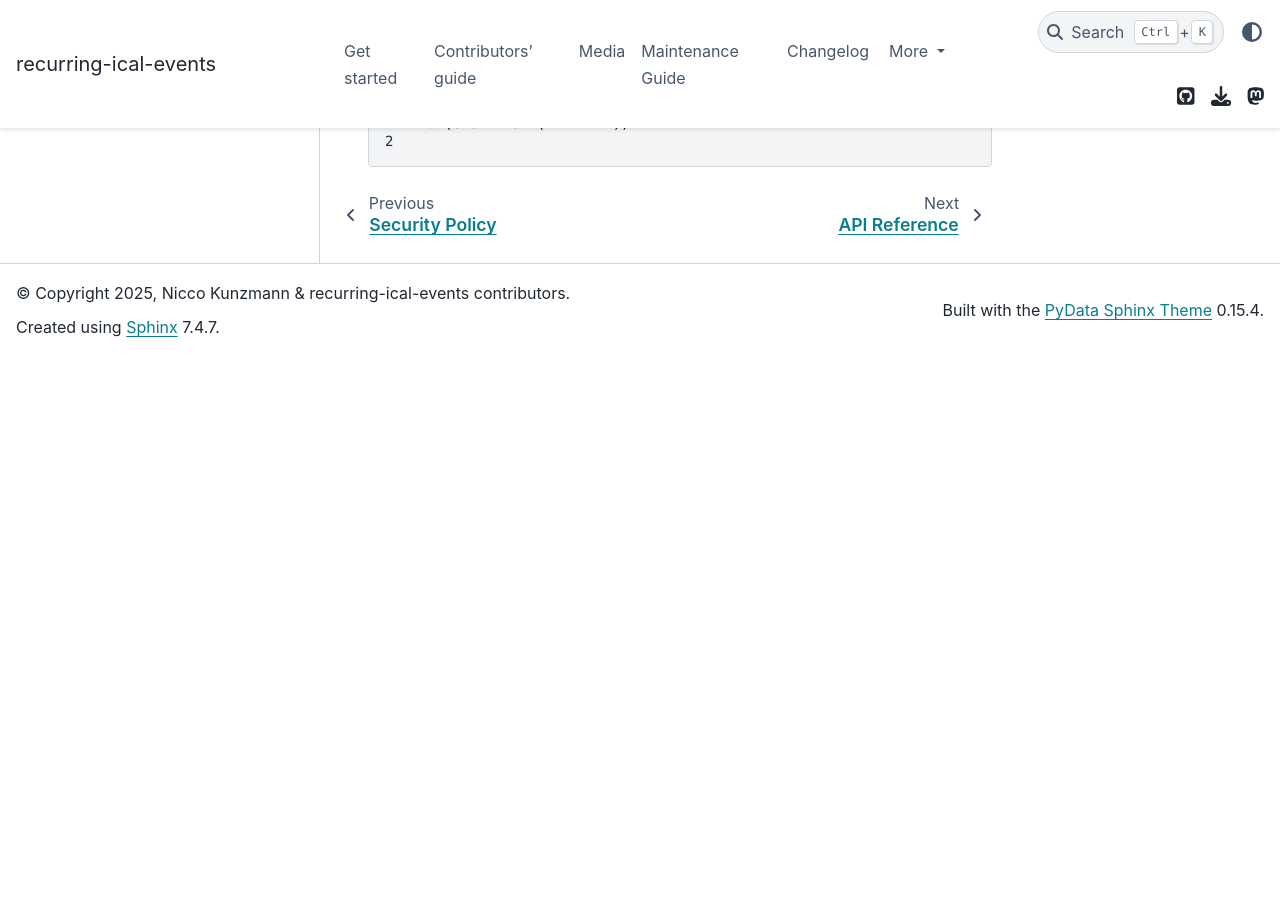
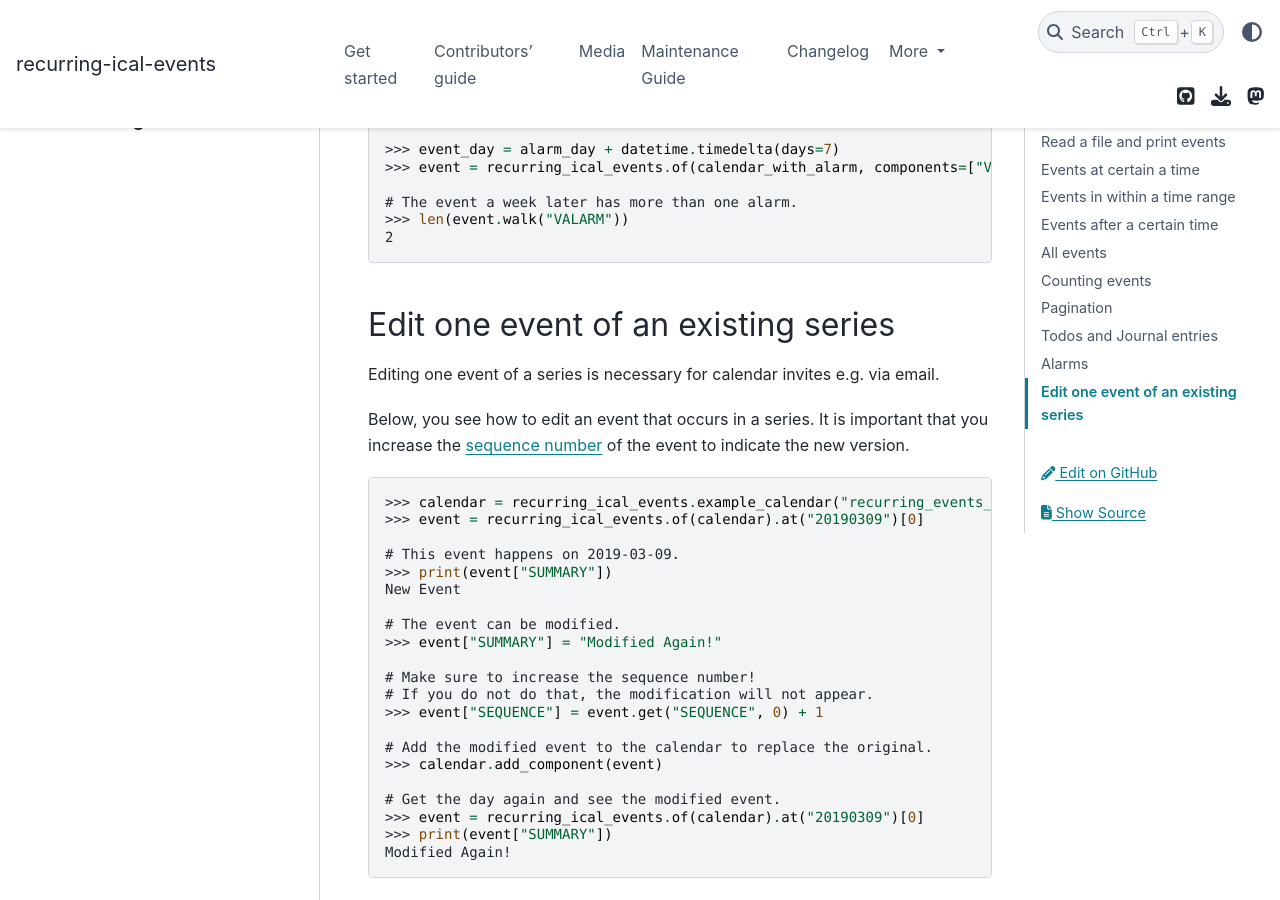
Before and after one commit to niccokunzmann/python-recurring-ical-events, a Sphinx documentation site: the page built from docs/examples/index.rst, in a window 1280 px wide and 900 px high, scrolled down 5899 px. Built offline with Sphinx 7.4.7 and the PyData theme 0.15.4, drawn with Linux system fonts in a browser that asks for light colours; pages that are not in the unit, such as notebooks, are missing from menus; before the commit the page ends 6256 px from its top, so only the background shows below that; some of the changed text lies outside the part shown.

Commit message:
move examples

```diff
--- a/docs/examples/index.rst
+++ b/docs/examples/index.rst
@@ -2,6 +2,12 @@
 Examples
 ========
 
+Additionally to the examples listed here, you can have a look the
+`API documentation`_.
+In the `Media Section`_, you can videos and useful information on social media.
+
+.. _`API documentation`: ../reference/api.html
+.. _`Media Section`: ../community/media.html
 
 Read a file and print events
 ----------------------------
@@ -206,8 +212,8 @@ It is tested against malicious modification and can safely be passed from a thir
 Additionally to the page size, you can also pass a ``start`` and an ``end`` to the pages so that
 all components are visible within that time.
 
-Different Components, not just Events
--------------------------------------
+Todos and Journal entries
+-------------------------
 
 By default the ``recurring_ical_events`` only selects events as the name already implies.
 However, there are different `components <https://icalendar.readthedocs.io/en/latest/api.html#icalendar.cal.Component>`_ available in a `calendar <https://icalendar.readthedocs.io/en/latest/api.html#icalendar.cal.Calendar>`_.
@@ -285,3 +291,37 @@ In this example, we get an event and find that it has several alarms in it.
     # The event a week later has more than one alarm.
     >>> len(event.walk("VALARM"))
     2
+
+
+Edit one event of an existing series
+------------------------------------
+
+Editing one event of a series is necessary for calendar invites e.g. via email.
+
+Below, you see how to edit an event that occurs in a series.
+It is important that you increase the `sequence number <https://www.rfc-editor.org/rfc/rfc5545#section-3.8.7.4>`_
+of the event to indicate the new version.
+
+.. code-block:: python
+
+    >>> calendar = recurring_ical_events.example_calendar("recurring_events_moved")
+    >>> event = recurring_ical_events.of(calendar).at("20190309")[0]
+
+    # This event happens on 2019-03-09.
+    >>> print(event["SUMMARY"])
+    New Event
+
+    # The event can be modified.
+    >>> event["SUMMARY"] = "Modified Again!"
+
+    # Make sure to increase the sequence number!
+    # If you do not do that, the modification will not appear.
+    >>> event["SEQUENCE"] = event.get("SEQUENCE", 0) + 1
+
+    # Add the modified event to the calendar to replace the original.
+    >>> calendar.add_component(event)
+
+    # Get the day again and see the modified event.
+    >>> event = recurring_ical_events.of(calendar).at("20190309")[0]
+    >>> print(event["SUMMARY"])
+    Modified Again!
```
Also changed, not shown: README.rst (+0 -70 lines), docs/index.md (+2 -0 lines).
